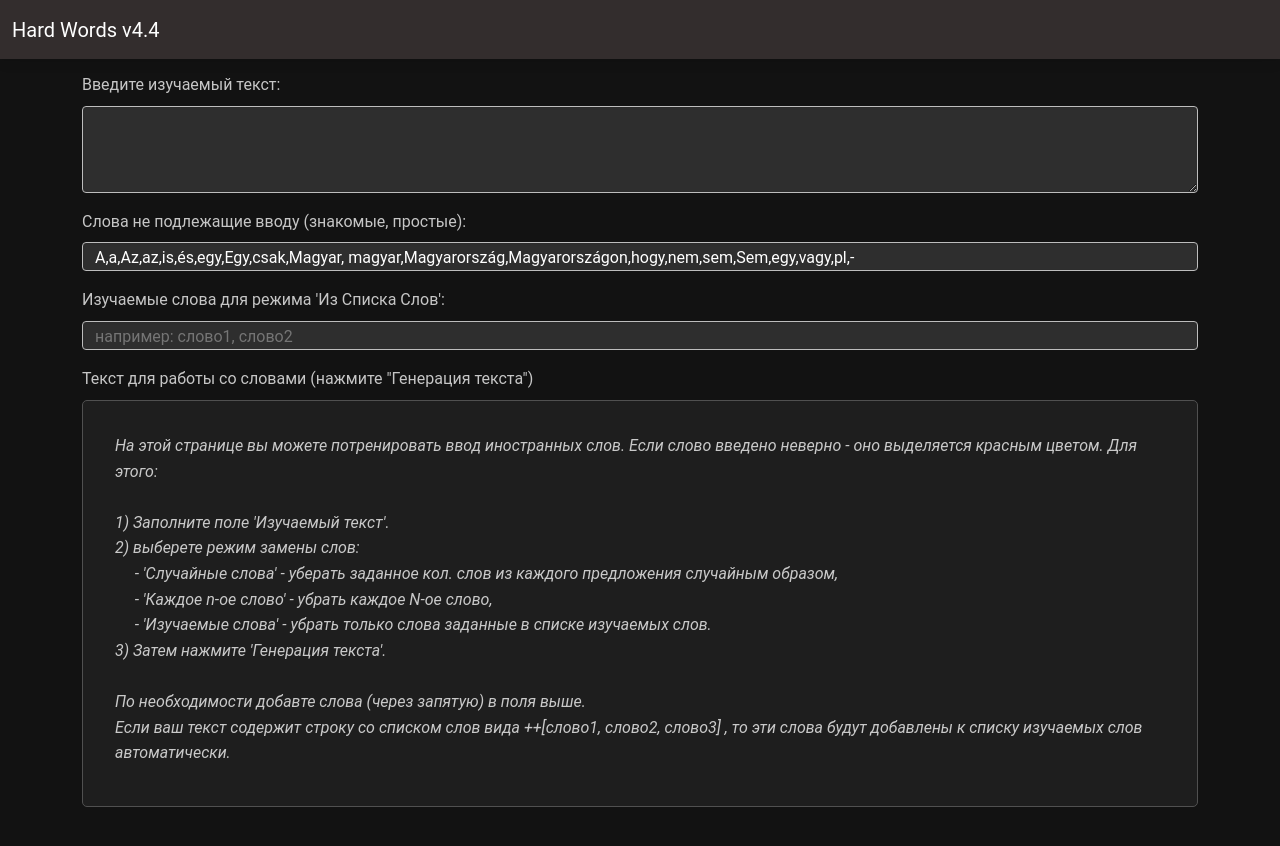
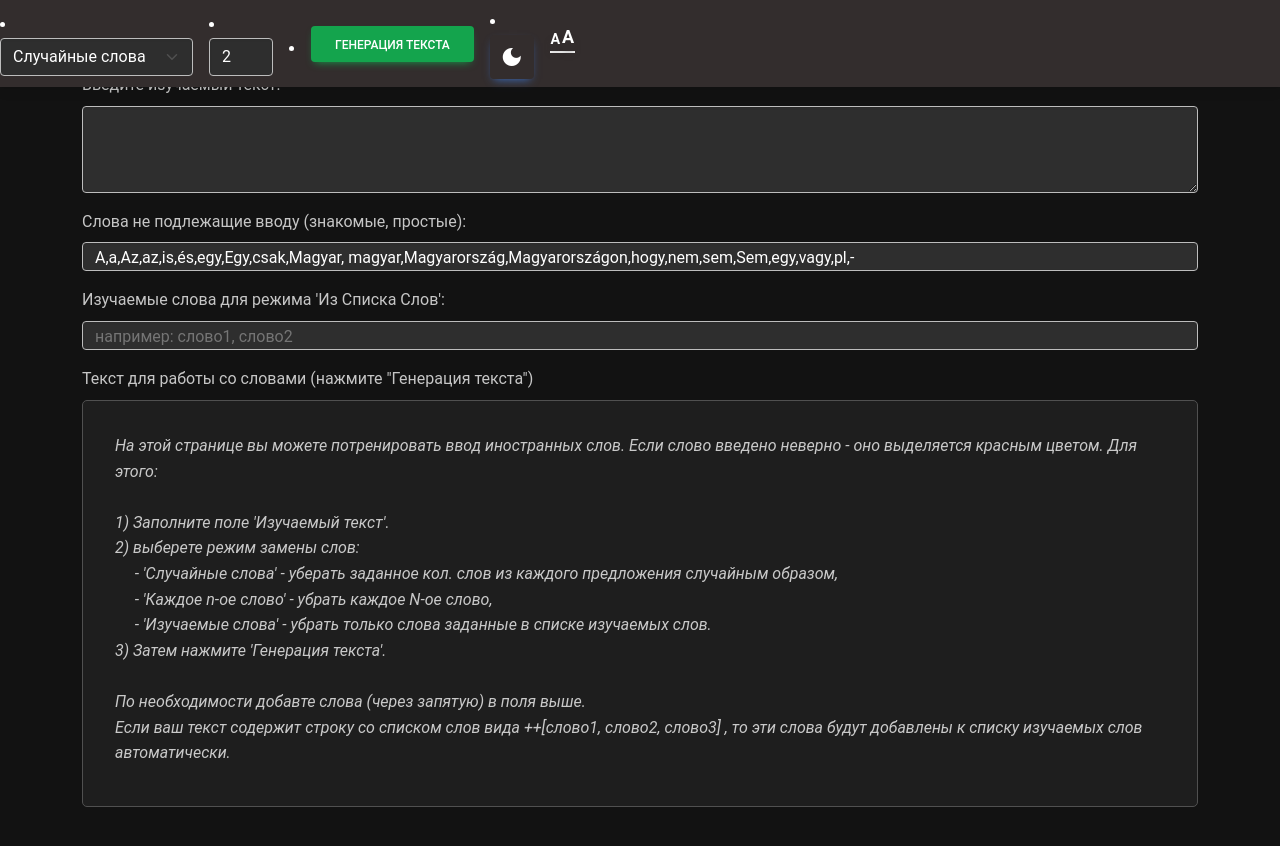
Before and after one commit to done7k/hardwords, a plain HTML site: page hard_words431.html in a window 1280 px wide. Drawn offline with nearby package versions, Linux system fonts and the light colour scheme.

Commit message:
Update hard_words431.html

```diff
--- a/hard_words431.html
+++ b/hard_words431.html
@@ -13,23 +13,7 @@
             background-color: #121212;
             color: white;
         }
-@media (max-width: 768px) {
-    .navbar .navbar-toggler {
-        margin-left: auto;
-    }
-    .navbar-collapse {
-        width: 100%;
-    }
-    .navbar-nav {
-        width: 100%;
-    }
-    .navbar-nav .nav-item {
-        width: 100%;
-    }
-    .btn, .form-select, .form-control {
-        width: 100%;
-    }
-}
+
 
 
         nav .form-select {
@@ -140,25 +124,10 @@
 
 <body class="dark-theme">
     <!-- Navigation Bar -->
-<nav class="navbar navbar-dark bg-dark">
-    <div class="container-fluid">
-        <!-- Brand -->
-        <a class="navbar-brand" href="#">Hard Words v4.4</a>
-        <!-- Toggler for Mobile -->
-        <button class="navbar-toggler" type="button" data-bs-toggle="collapse" data-bs-target="#navbarNav"
-            aria-controls="navbarNav" aria-expanded="false" aria-label="Toggle navigation">
-            <span class="navbar-toggler-icon"></span>
-        </button>
-        <!-- Navbar Content -->
-        <div class="collapse navbar-collapse flex-column align-items-start" id="navbarNav">
-            <ul class="navbar-nav w-100">
-                <!-- Generate Text Button -->
-                <li class="nav-item w-100">
-                    <button class="btn btn-success w-100 mb-2" onclick="generateText()">Генерация текста</button>
-                </li>
-                <!-- Replace Type Dropdown -->
-                <li class="nav-item w-100">
-                    <label for="replaceType" class="form-label text-light">Режим замены:</label>
+    <nav class="navbar navbar-expand-lg navbar-dark bg-dark">
+
+                    <li class="nav-item me-3">
+
                         <select id="replaceType" class="form-select" title="Выберите режим замены слов">
                             <option value="random">Случайные слова</option>
                             <option value="everyNth">Каждое n-ое слово</option>
@@ -166,28 +135,39 @@
                         </select>
                     </li>
                     <!-- Missing Words Count -->
-                <li class="nav-item w-100 my-2">
-                    <label for="missingWordsCount" class="form-label text-light">Кол. слов замены:</label>
-                    <input type="number" id="missingWordsCount" class="form-control" value="2" min="1" style="width:100%">
+                    <li class="nav-item me-3">
+                        <input type="number" id="missingWordsCount" class="form-control" value="2" min="1"
+                            style="width:4em" title="кол. слов замены (зависит от режима)">
+                    </li>
+                    <!-- Generate Text Button -->
+                    <li class="nav-item me-3">
+                        <button class="btn btn-success" onclick="generateText()">Генерация текста</button>
                     </li>
                     <!-- Theme Toggle Button -->
-                <li class="nav-item w-100 my-2">
-                    <button class="btn btn-primary w-100" onclick="toggleTheme()">
-                        Переключить тему
+                    <li class="nav-item me-3">
+                        <button class="icon-button btn btn-primary d-flex align-items-center" onclick="toggleTheme()">
+                            <span class="material-icons">dark_mode</span>
                         </button>
                     </li>
                     <!-- Font Size Adjuster -->
-                <li class="nav-item w-100 my-2">
-                    <div class="d-flex justify-content-between">
-                        <button id="decreaseFont" class="btn btn-dark">A-</button>
-                        <button id="increaseFont" class="btn btn-dark">A+</button>
+                    <li class="nav-item d-inline" style="display: inline !important;">
+                        <div
+                            style="display: flex; align-items: flex-end; gap: 0.05rem; border: 0.5px solid #f9f9f9; border-width: 0px 0px 2px 0px;">
+                            <button id="decreaseFont" class="btn btn-dark"
+                                style="height: 1rem; padding: 0.0375rem; display: flex; align-items: flex-end;">
+                                <span style="font-size: 120%; font-weight: bold; display: inline-block;">A</span>
+                            </button>
+                            <button id="increaseFont" class="btn btn-dark"
+                                style="height: 1rem; padding: 0.0375rem; display: flex; align-items: flex-end;">
+                                <span style="font-size: 150%; font-weight: bold; display: inline-block;">A</span>
+                            </button>
                         </div>
                     </li>
+
                 </ul>
             </div>
         </div>
     </nav>
-
 
 
     <!-- Main Content -->
```
Lines whose indentation alone changed are shown as unchanged.
